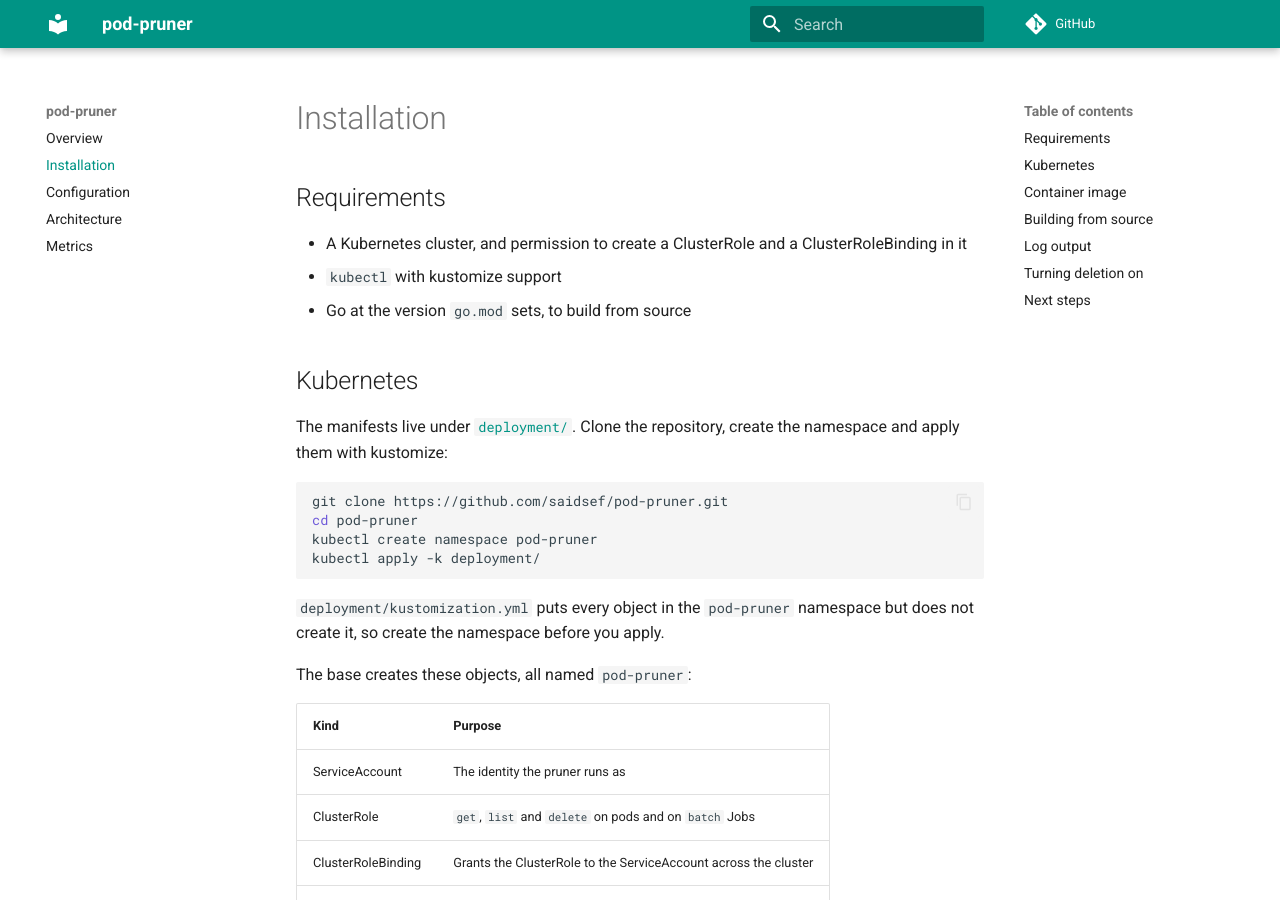
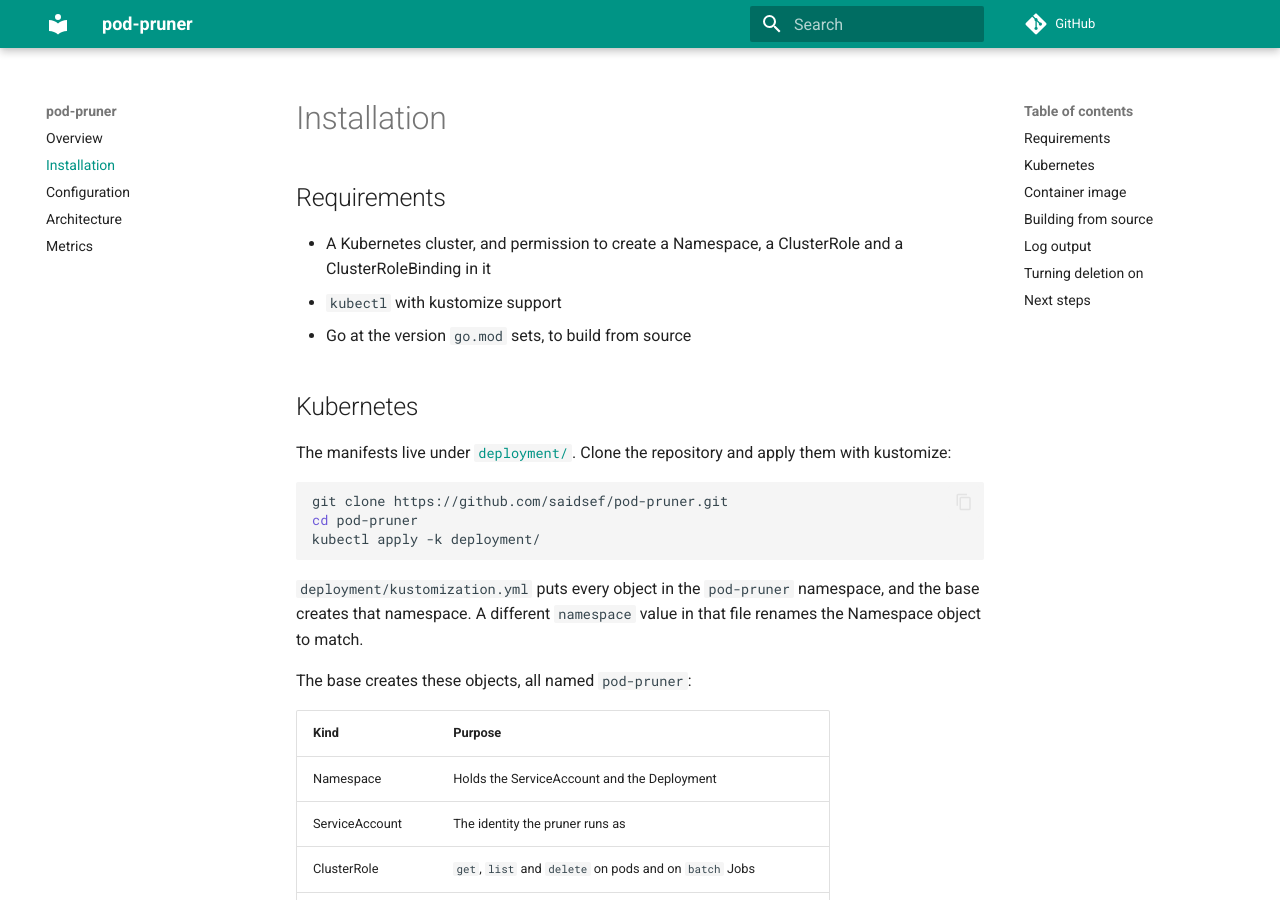
Before and after one commit to saidsef/pod-pruner, an MkDocs documentation site: the page built from docs/installation.md, in a window 1280 px wide and 900 px high. Built offline with MkDocs 1.6.1 and Material for MkDocs 9.7.7, drawn with Linux system fonts in a browser that asks for light colours; comment, search, counter and statistics services are not loaded.

Commit message:
feat(deployment): create the namespace from the manifests (#209)
The base now carries a Namespace object, so one kubectl apply -k
installs the pruner on a clean cluster. Kustomize renames that object
to whatever namespace the top-level kustomization sets, which keeps
the namespace override working.

- deployment/base/ns.yaml declares the pod-pruner Namespace.
- README and the installation page drop the kubectl create namespace step.
- Installation lists the Namespace in its requirements and among the objects the base creates.
- Everything rolls out on a fresh cluster, and the docs build cleanly.

````diff
--- a/docs/installation.md
+++ b/docs/installation.md
@@ -2,27 +2,27 @@
 
 ## Requirements
 
-- A Kubernetes cluster, and permission to create a ClusterRole and a ClusterRoleBinding in it
+- A Kubernetes cluster, and permission to create a Namespace, a ClusterRole and a ClusterRoleBinding in it
 - `kubectl` with kustomize support
 - Go at the version `go.mod` sets, to build from source
 
 ## Kubernetes
 
-The manifests live under [`deployment/`](https://github.com/saidsef/pod-pruner/tree/main/deployment). Clone the repository, create the namespace and apply them with kustomize:
+The manifests live under [`deployment/`](https://github.com/saidsef/pod-pruner/tree/main/deployment). Clone the repository and apply them with kustomize:
 
 ```sh
 git clone https://github.com/saidsef/pod-pruner.git
 cd pod-pruner
-kubectl create namespace pod-pruner
 kubectl apply -k deployment/
 ```
 
-`deployment/kustomization.yml` puts every object in the `pod-pruner` namespace but does not create it, so create the namespace before you apply.
+`deployment/kustomization.yml` puts every object in the `pod-pruner` namespace, and the base creates that namespace. A different `namespace` value in that file renames the Namespace object to match.
 
 The base creates these objects, all named `pod-pruner`:
 
 | Kind | Purpose |
 |------|---------|
+| Namespace | Holds the ServiceAccount and the Deployment |
 | ServiceAccount | The identity the pruner runs as |
 | ClusterRole | `get`, `list` and `delete` on pods and on `batch` Jobs |
 | ClusterRoleBinding | Grants the ClusterRole to the ServiceAccount across the cluster |
````
Also changed, not shown: README.md (+0 -1 lines), 2 other files.
